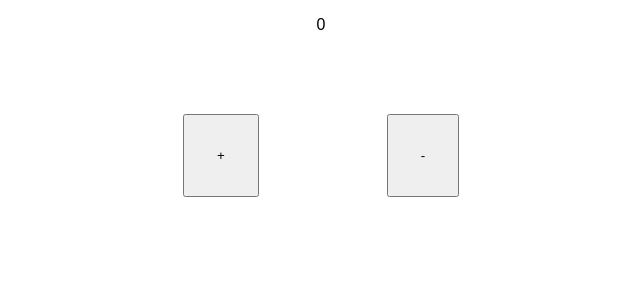
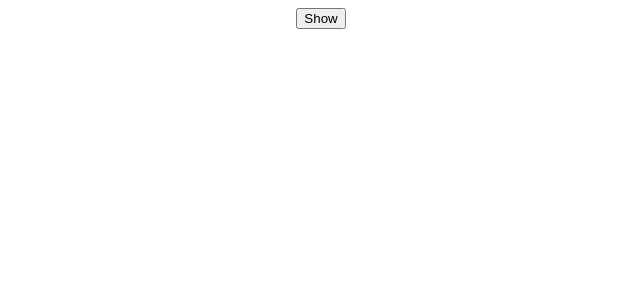
Before and after one commit to atharv169/react-task, a React (Create React App) app: page / in a window 1280 px wide. Shown: the top 300 px of the page, without its empty margins (319-959 px from the left). Built offline with nearby package versions, Linux system fonts and the light colour scheme.

Commit message:
task-2-toggle

```diff
--- a/src/index.js
+++ b/src/index.js
@@ -1,7 +1,7 @@
 import { StrictMode } from "react";
 import { createRoot } from "react-dom/client";
 
-import App from "./task-1_counter/App";
+import App from "./task-2_toggle/App";
 
 const rootElement = document.getElementById("root");
 const root = createRoot(rootElement);
--- /dev/null
+++ b/src/task-2_toggle/App.js
@@ -0,0 +1,24 @@
+import { useState } from "react";
+import "./styles.css";
+
+export default function App() {
+  const [toggle, setToggle] = useState(false);
+  return (
+    <div className="App">
+      {toggle && (
+        <p>
+          Life is a small collection of moments that slowly shape who we become.
+          Some days feel ordinary, but even the smallest experiences teach us
+          something new. A short walk, a quiet thought, or a simple conversation
+          can change our mood and direction without us realizing it. Growth does
+          not always come from big achievements; most of the time, it comes from
+          staying consistent, learning from mistakes, and choosing to move
+          forward even when things feel uncertain.
+        </p>
+      )}
+      <button onClick={() => setToggle(!toggle)}>
+        {toggle ? "Hide" : "Show"}
+      </button>
+    </div>
+  );
+}
--- /dev/null
+++ b/src/task-2_toggle/styles.css
@@ -0,0 +1,4 @@
+.App {
+  font-family: sans-serif;
+  text-align: center;
+}
```
Also changed, not shown: 1 other file (tests, documents, lock files or other folders).
